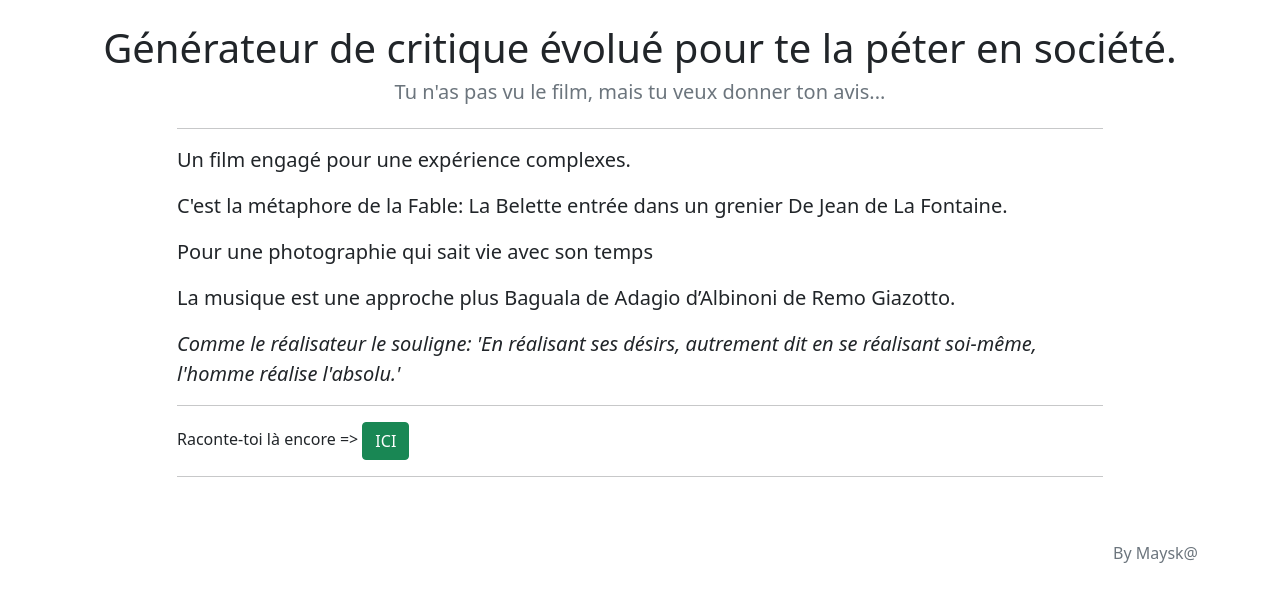
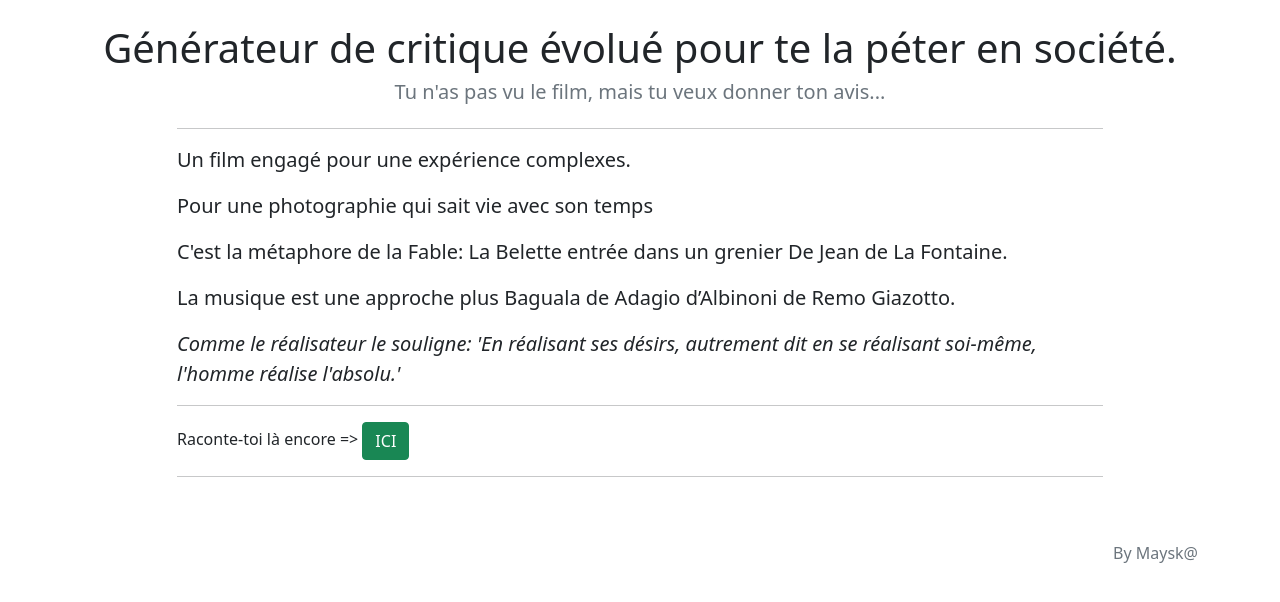
Before and after one commit to Mayska/review_generator, a Next.js app: page / in a window 1280 px wide. Shown: the top 602 px of the page. Built offline with nearby package versions, Linux system fonts and the light colour scheme; a web font is replaced by a local one.

Commit message:
inversion

```diff
--- a/pages/index.tsx
+++ b/pages/index.tsx
@@ -440,8 +440,8 @@ export default function Index() {
             <hr />
             <form action="/" method="GET">
               <p className='text fs-5'>{firstParagraph}</p>
+              <p className='text fs-5'>{thirdParagraph}</p>
               <p className='text fs-5'>{secondParagraph}</p>
-              <p className='text fs-5'>{thirdParagraph}</p>
               <p className='text fs-5'>{fifthParagraph}</p>
               <p className='text fs-5 fst-italic'>{fourthParagraph}</p>
               <hr />
```
